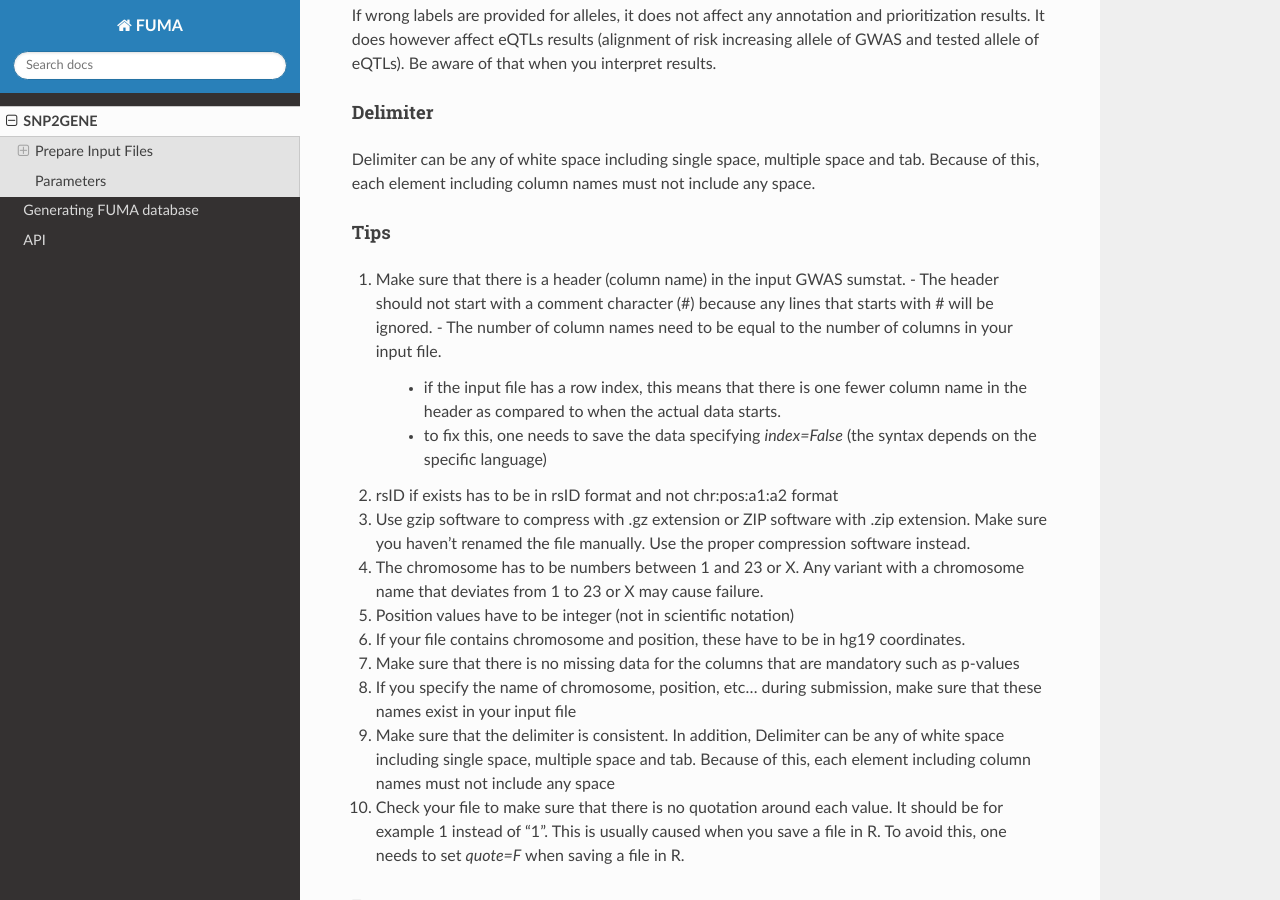
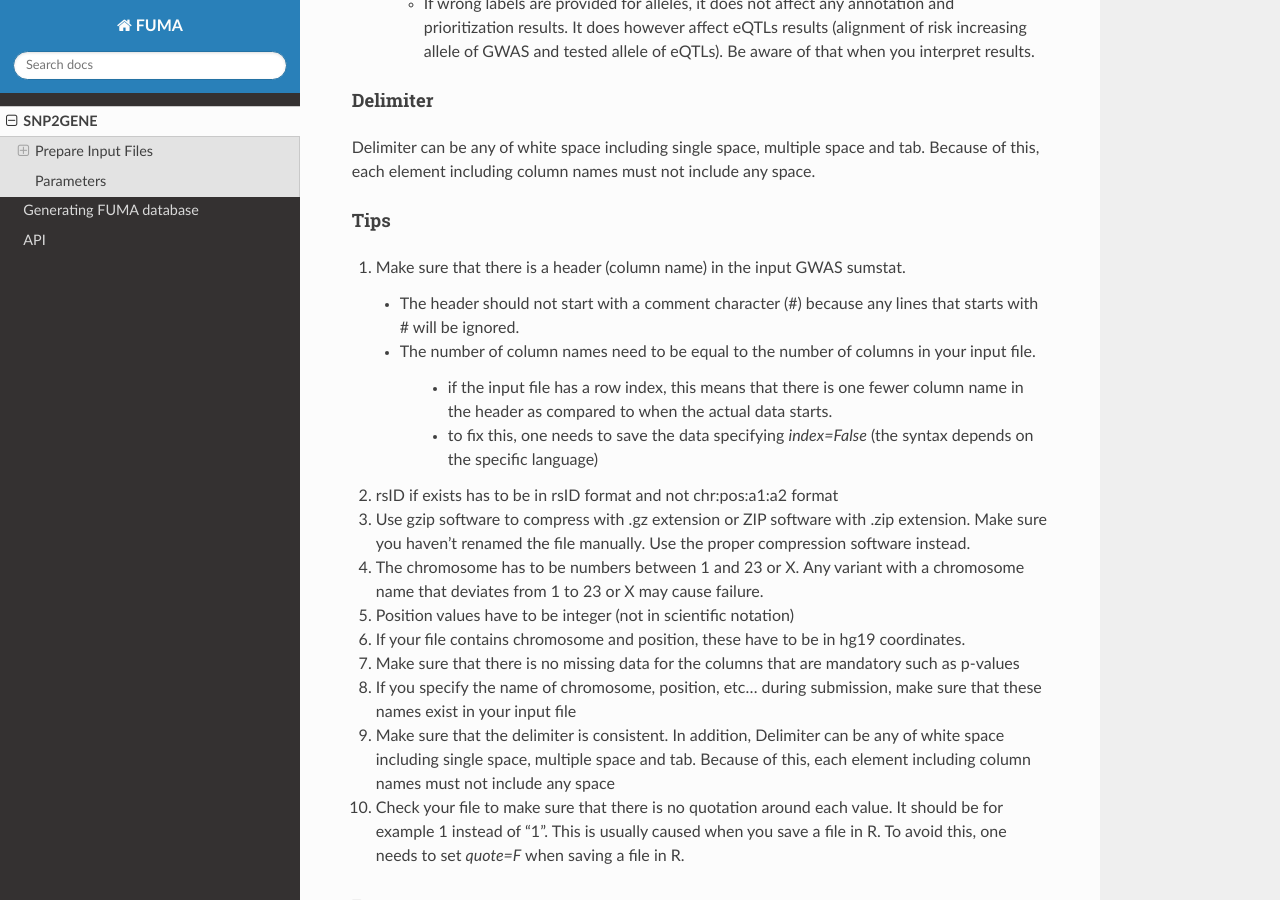
Before and after one commit to tanyaphung/fuma_docs, a Sphinx documentation site: the page built from docs/source/snp2gene.rst, in a window 1280 px wide and 900 px high, scrolled down 2619 px. Built offline with Sphinx 7.4.7 and the Read the Docs theme 3.1.0, drawn with Linux system fonts in a browser that asks for light colours.

Commit message:
format fix

```diff
--- a/docs/source/snp2gene.rst
+++ b/docs/source/snp2gene.rst
@@ -66,6 +66,7 @@ Headers
 .. image:: images/user_input_colnames.png
    :width: 400
 
+
 - When users do not specify the column names of the input GWAS sumstat, FUMA automatically detects the columns based on the following headers (case insensitive):
    - If a column has names **snp**, **snpid**, or **markername**, it will be detected as column for rsID
    - If a column has names **chr**, **chromosome**, or **chrom**, it will be detected as column for chromosome
@@ -82,7 +83,7 @@ Headers
 - Rows that start with "#" will be ignored.
 - Column "N" is described in the :ref:`parameters` section.
 - Be careful with the alleles header in which A1 is defined as effect allele by default. Please specify both effect and non-effect allele column to avoid mislabeling.
-If wrong labels are provided for alleles, it does not affect any annotation and prioritization results. It does however affect eQTLs results (alignment of risk increasing allele of GWAS and tested allele of eQTLs). Be aware of that when you interpret results.
+   - If wrong labels are provided for alleles, it does not affect any annotation and prioritization results. It does however affect eQTLs results (alignment of risk increasing allele of GWAS and tested allele of eQTLs). Be aware of that when you interpret results.
 
 Delimiter
 ^^^^^^^^^
@@ -91,8 +92,10 @@ Delimiter can be any of white space including single space, multiple space and t
 Tips
 ^^^^
 1. Make sure that there is a header (column name) in the input GWAS sumstat.
+
    - The header should not start with a comment character (#) because any lines that starts with # will be ignored.
    - The number of column names need to be equal to the number of columns in your input file.
+
       - if the input file has a row index, this means that there is one fewer column name in the header as compared to when the actual data starts.
       - to fix this, one needs to save the data specifying `index=False` (the syntax depends on the specific language)
 2. rsID if exists has to be in rsID format and not chr:pos:a1:a2 format
```
